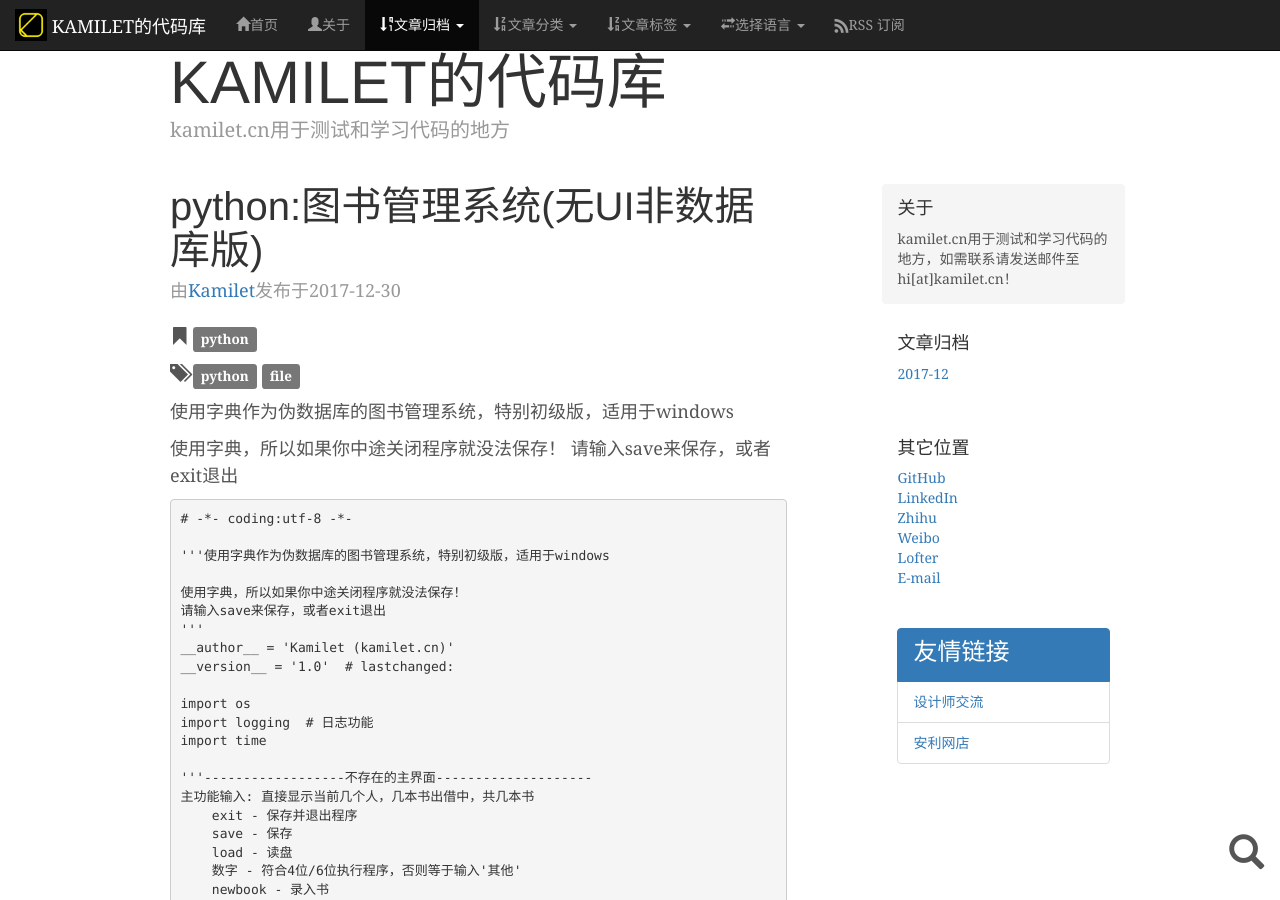
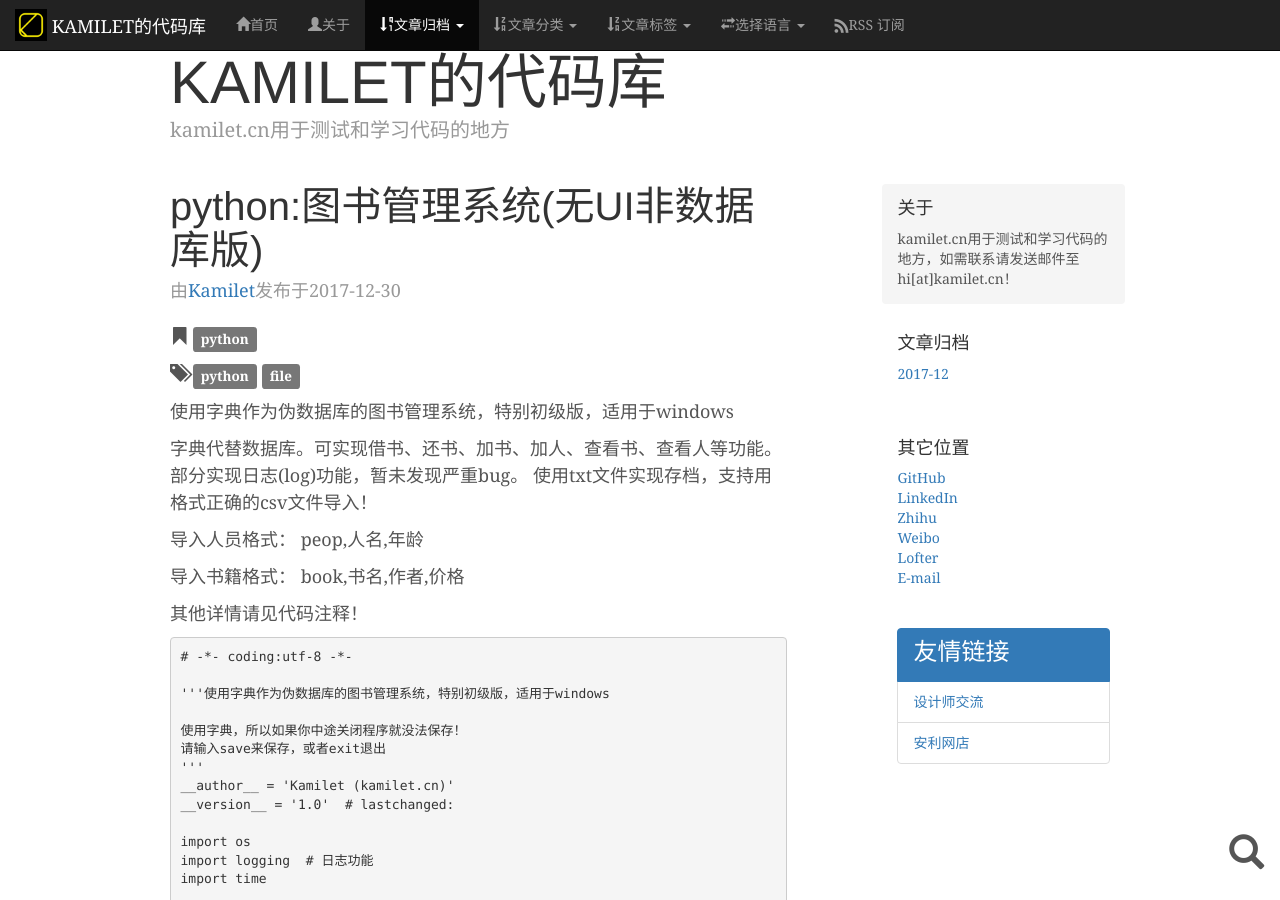
Before and after one commit to Kamilet/kamilet.github.io, a Jekyll site: the page built from _posts/2017-12-31-dict_library_sy.MD, in a window 1280 px wide and 900 px high. Built offline with Jekyll 4.4.1, drawn with Linux system fonts in a browser that asks for light colours; some web fonts are replaced; comment, search, counter and statistics services are not loaded; a style sheet for code colours, icons or effects is not loaded.

Commit message:
adding detial

```diff
--- a/_posts/2017-12-31-dict_library_sy.MD
+++ b/_posts/2017-12-31-dict_library_sy.MD
@@ -13,9 +13,18 @@ tags: [python, file]
 
 使用字典作为伪数据库的图书管理系统，特别初级版，适用于windows
 
-使用字典，所以如果你中途关闭程序就没法保存！
-请输入save来保存，或者exit退出
+字典代替数据库。可实现借书、还书、加书、加人、查看书、查看人等功能。
+部分实现日志(log)功能，暂未发现严重bug。
+使用txt文件实现存档，支持用格式正确的csv文件导入！
 <!-- more -->
+
+导入人员格式：
+peop,人名,年龄
+
+导入书籍格式：
+book,书名,作者,价格
+
+其他详情请见代码注释！
 {% highlight ruby lineno %}
 # -*- coding:utf-8 -*-
 
```
